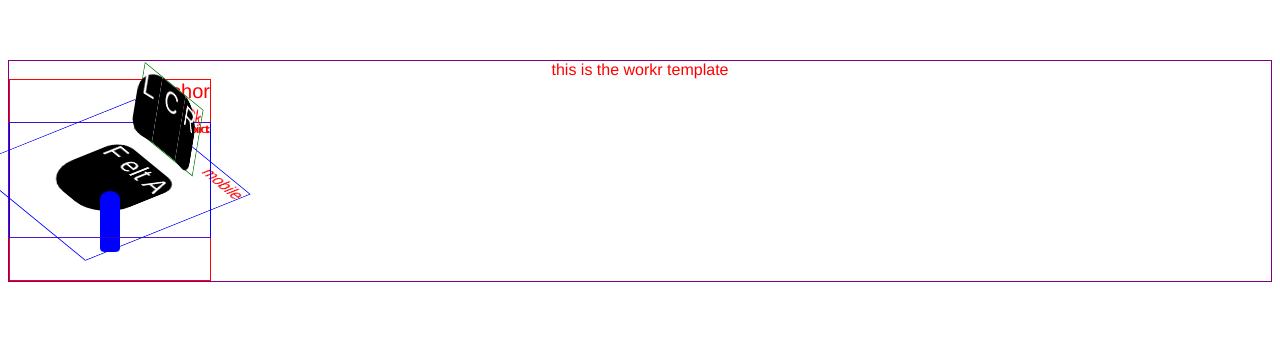
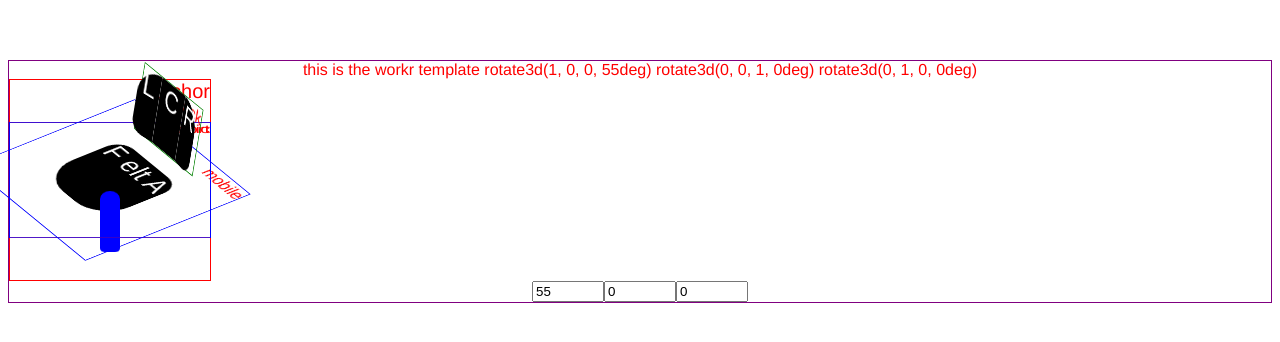
Before and after one commit to gyam020816/pasvu.js, a Vue app: page / in a window 1280 px wide. Shown: the top 342 px of the page. Built offline with nearby package versions, Linux system fonts and the light colour scheme.

Commit message:
(evolve) add crude camera controls

```diff
--- a/src/components/Workr.vue
+++ b/src/components/Workr.vue
@@ -1,9 +1,9 @@
 <template>
     <div class="workr">
-        this is the workr template
+        this is the workr template {{transform}}
         <div class="workr-anchor">
             <span class="label">anchor</span>
-            <div class="workr-port">
+            <div class="workr-port" v-bind:style="{ transform: transform }">
                 <span class="label">port</span>
                 <div class="workr-mobile">
                     <span class="label">mobile</span>
@@ -22,6 +22,9 @@
                 </div>
             </div>
         </div>
+        <input v-model="c_rp" type="number" min="-360" max="360" v-on:change="cam" v-on:click="cam">
+        <input v-model="c_ry" type="number" min="-360" max="360" v-on:change="cam" v-on:click="cam">
+        <input v-model="c_rr" type="number" min="-360" max="360" v-on:change="cam" v-on:click="cam">
     </div>
 </template>
 
@@ -31,6 +34,24 @@
     export default Vue.extend({
         name: "Workr",
         props: {},
+        data: function() { return {
+            transform: "",
+            c_rp: 55,
+            c_ry: 0,
+            c_rr: 0,
+        }},
+        methods: {
+            cam(): void {
+                this.transform = ""
+                    + " rotate3d(1, 0, 0, " + this.c_rp + "deg)"
+                    + " rotate3d(0, 0, 1, " + this.c_ry + "deg)"
+                    + " rotate3d(0, 1, 0, " + this.c_rr + "deg)"
+                ;
+            }
+        },
+        created(): void {
+            this.cam();
+        }
     });
 </script>
 
@@ -43,10 +64,12 @@
         color: red;
         font-size: 20px;
     }
+
     .workr {
         color: red;
         border: 1px solid purple;
     }
+
     .workr-anchor {
         position: relative;
         width: 200px;
@@ -55,16 +78,17 @@
         color: white;
         font-size: 2em;
     }
+
     .workr-port {
         position: relative;
         width: 200px;
         height: 200px;
 
         transform-style: preserve-3d;
-        transform: rotate3d(1, 0, 0, 55deg);
 
         outline: 1px solid red;
     }
+
     .workr-mobile {
         position: absolute;
         width: 200px;
@@ -76,6 +100,7 @@
 
         outline: 1px solid blue;
     }
+
     .workr-static {
         position: absolute;
         width: 200px;
@@ -84,9 +109,11 @@
         transform-style: preserve-3d;
         outline: 1px solid blue;
     }
+
     .workr-anchor:hover * .workr-mobile {
         transform: rotate3d(0, 0, 1, 535deg);
     }
+
     .wbase {
         position: absolute;
         left: 50px;
@@ -112,7 +139,7 @@
         width: 100px;
         height: 75px;
 
-        transform: rotate3d(0, 0, 1, 90deg) rotate3d(0, 1, 0, 80deg)  rotate3d(0, 0, 1, -90deg);
+        transform: rotate3d(0, 0, 1, 90deg) rotate3d(0, 1, 0, 80deg) rotate3d(0, 0, 1, -90deg);
         transform-origin: center center 55px;
         transform-style: preserve-3d;
         transition: 3s ease-in-out;
@@ -128,6 +155,7 @@
         height: 75px;
         background: black;
     }
+
     .wback-l {
         width: 30px;
         left: 0;
@@ -139,11 +167,13 @@
         transform: rotate3d(0, 1, 0, 10deg);
         transform-origin: right center 0;
     }
+
     .wback-c {
         width: 40px;
         left: 0;
         right: 0;
     }
+
     .wback-r {
         border-top-right-radius: 40px;
         border-bottom-right-radius: 20px;
@@ -169,6 +199,6 @@
         width: 20px;
         height: 75px;
 
-        transform: rotate3d(0, 0, 1, 90deg) rotate3d(0, 1, 0, 90deg)  rotate3d(0, 0, 1, -90deg);
+        transform: rotate3d(0, 0, 1, 90deg) rotate3d(0, 1, 0, 90deg) rotate3d(0, 0, 1, -90deg);
     }
 </style>
```
